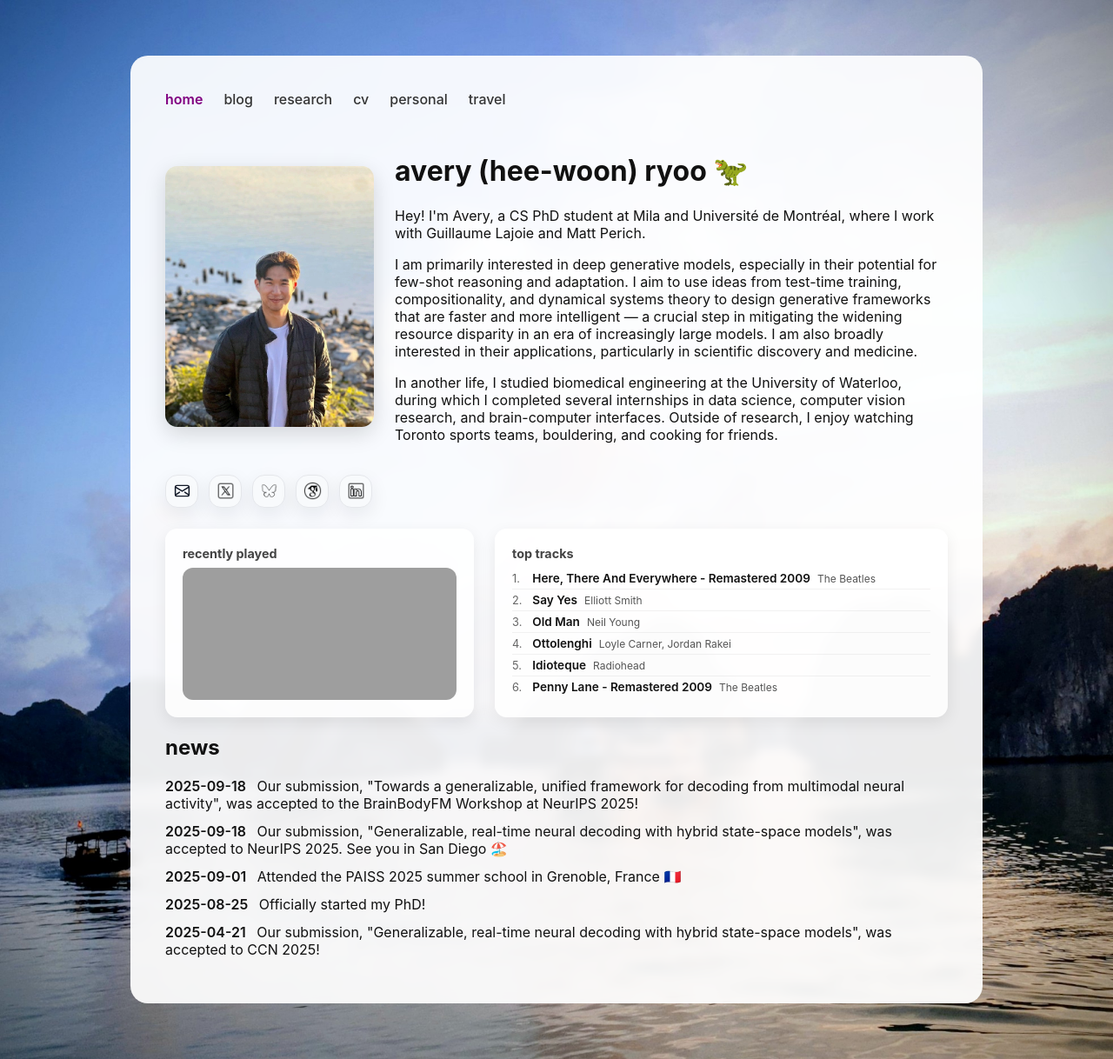
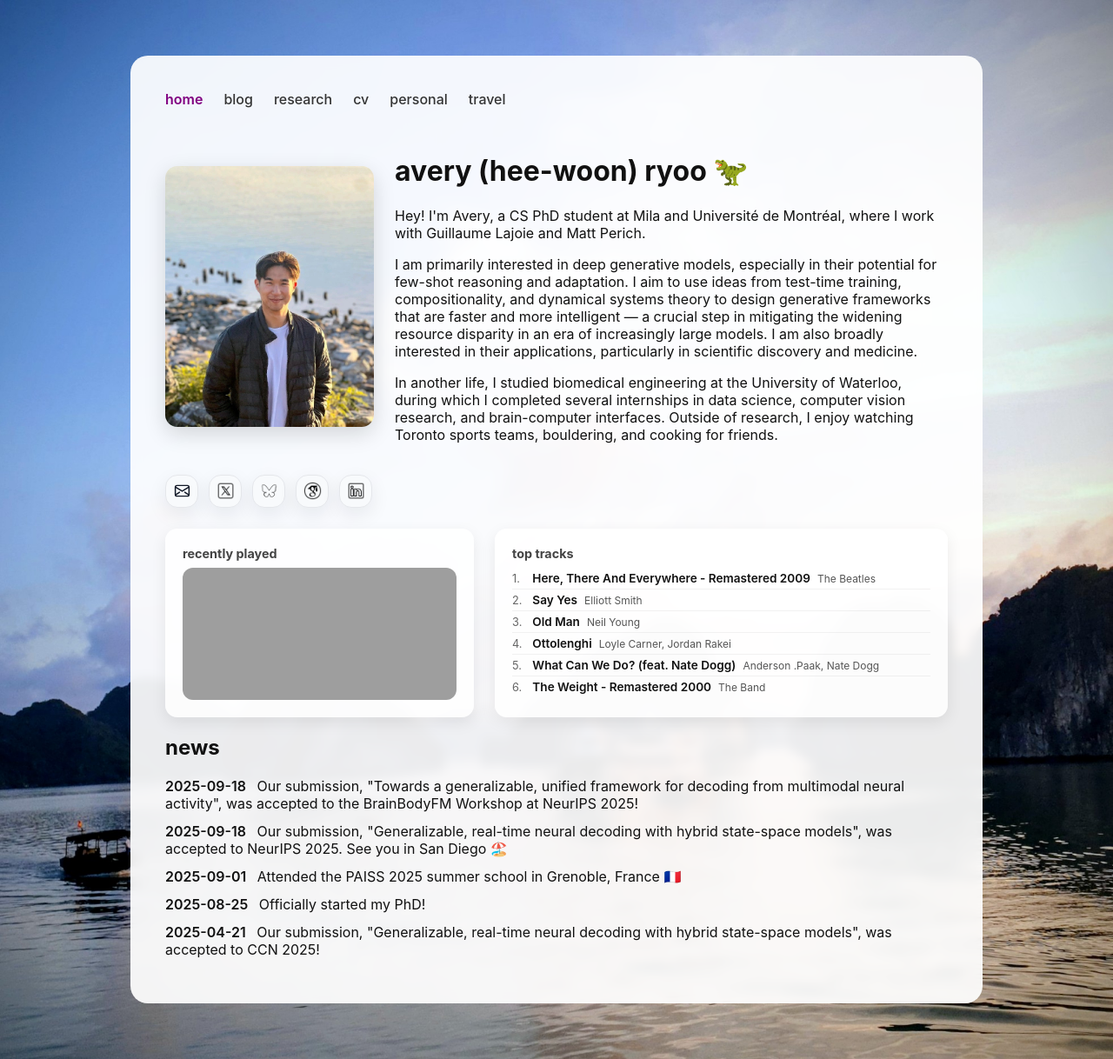
Before and after one commit to averyryoo/averyryoo.github.io, a Jekyll site: the page built from index.md, in a window 1280 px wide. Shown: the whole page at 87% size. Built offline with Jekyll 4.4.1, drawn with Linux system fonts in a browser that asks for light colours; grey boxes are pictures that could not be loaded.

Commit message:
chore: update spotify data

```diff
--- a/_data/spotify.yml
+++ b/_data/spotify.yml
@@ -1,10 +1,10 @@
 now_playing:
-  album: Third Album
-  album_art: https://i.scdn.co/image/ab67616d00001e0220112a0321d2efc7384db456
-  artist: The Jackson 5
+  album: 22Channels
+  album_art: https://i.scdn.co/image/ab67616d00001e026cfb22ca212358d00088b68f
+  artist: Loptimist, Simon Dominic
   is_playing: false
-  track: I'll Be There
-  url: https://open.spotify.com/track/5RdhBLmB4DyFHLglRrfx63
+  track: The Triumph (Feat. Simon Dominic)
+  url: https://open.spotify.com/track/1M8X5LypUlviW0iRMnI3lf
 top_tracks:
 - artist: The Beatles
   track: Here, There And Everywhere - Remastered 2009
@@ -18,10 +18,10 @@ top_tracks:
 - artist: Loyle Carner, Jordan Rakei
   track: Ottolenghi
   url: https://open.spotify.com/track/64I9byMYBlS1ARsC3vtpgW
-- artist: Radiohead
-  track: Idioteque
-  url: https://open.spotify.com/track/1W5XugQJGhnSATMI5n002M
-- artist: The Beatles
-  track: Penny Lane - Remastered 2009
-  url: https://open.spotify.com/track/1h04XMpzGzmAudoI6VHBgA
-updated_at: 2026-05-17 00:13 UTC
+- artist: Anderson .Paak, Nate Dogg
+  track: What Can We Do? (feat. Nate Dogg)
+  url: https://open.spotify.com/track/0kOxmoYqRXjAnc5ZfQ6TIs
+- artist: The Band
+  track: The Weight - Remastered 2000
+  url: https://open.spotify.com/track/0P7DoyGrr4Wp9w5TotEtUC
+updated_at: 2026-05-17 04:38 UTC
```
